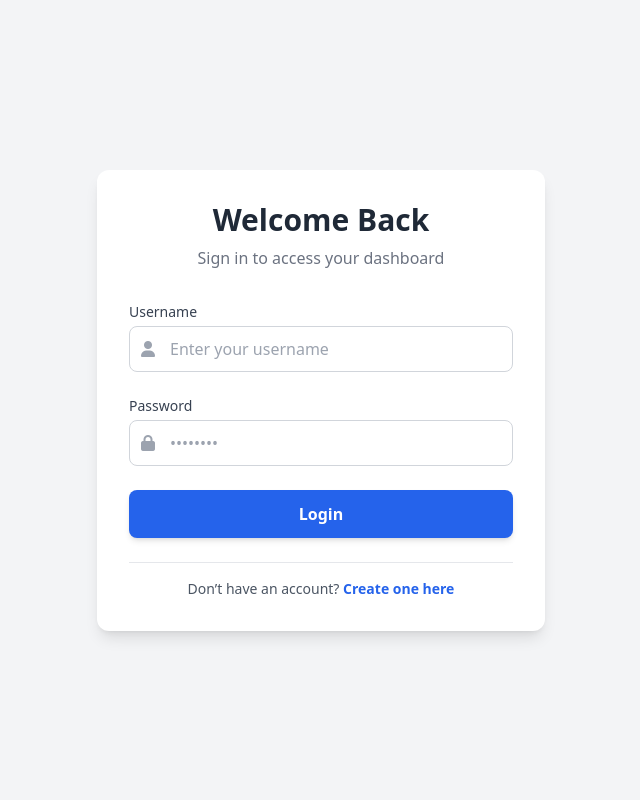
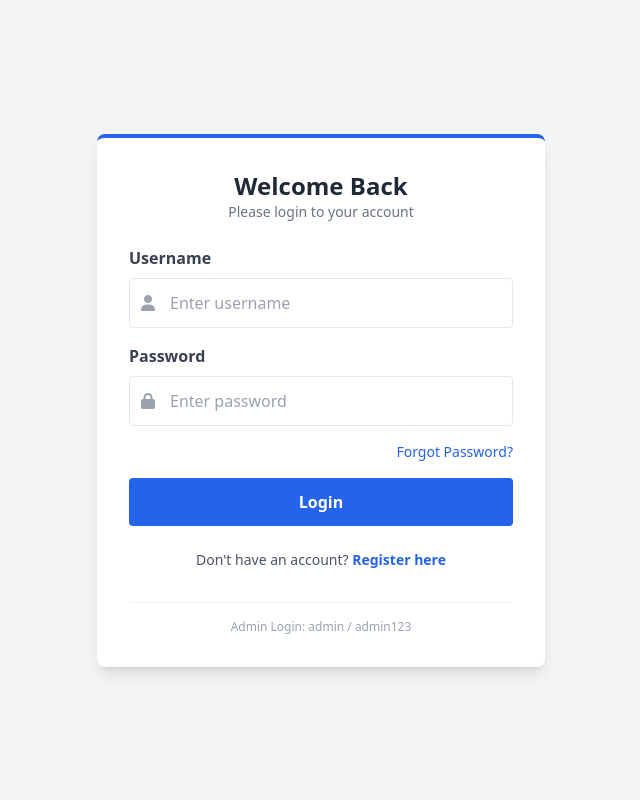
Before and after one commit to Manas10112004/assignment_checker, a Flask app: page /login in a window 1280 px wide. Shown: the whole page, without its empty margins (319-959 px from the left). Run offline with Flask 3, Linux system fonts and the light colour scheme; some libraries are stand-ins or nearby versions.

Commit message:
Update full system: Admin, Attendance, Security, Forgot Password

```diff
--- a/app/routes.py
+++ b/app/routes.py
@@ -4,66 +4,49 @@ from werkzeug.utils import secure_filename
 from sqlalchemy.orm.attributes import flag_modified
 from io import BytesIO
 import pypdf
-from pdf2image import convert_from_bytes  # Critical for Scanned PDFs
+from pdf2image import convert_from_bytes
+import uuid  # For unique tokens
 from datetime import datetime
 
 # --- IMPORTS ---
 from app.models import db, User, Assignment, Submission, Attendance
-# Import AI functions
 from app.ai_evaluator import compute_score, generate_answer_key, extract_text_from_image
 
 routes = Blueprint('routes', __name__)
 
 
-# --- HELPER: Smart Text Extractor (Digital + Scanned) ---
+# --- HELPER: Extract Text ---
 def extract_text_from_file(file_storage):
     filename = file_storage.filename.lower()
-
-    # 1. Handle PDFs (Smart Mode)
     if filename.endswith('.pdf'):
         try:
-            # Try reading as digital PDF first
             pdf_reader = pypdf.PdfReader(file_storage)
             text = ""
             for page in pdf_reader.pages:
                 extracted = page.extract_text()
-                if extracted:
-                    text += extracted + "\n"
-
-            # If text is empty, it's a SCANNED PDF -> Switch to Vision
-            if len(text.strip()) < 10:
-                print("PDF text is empty. Switching to Vision Mode...")
+                if extracted: text += extracted + "\n"
+            if len(text.strip()) < 10:  # Scanned PDF Check
                 file_storage.seek(0)
                 images = convert_from_bytes(file_storage.read())
-
                 for img in images:
                     img_byte_arr = BytesIO()
                     img.save(img_byte_arr, format='JPEG')
                     text += extract_text_from_image(img_byte_arr.getvalue()) + "\n"
-
             file_storage.seek(0)
             return text
-        except Exception as e:
-            print(f"PDF Error: {e}")
+        except:
             return ""
-
-    # 2. Handle Images (Direct Vision)
     elif filename.endswith(('.png', '.jpg', '.jpeg')):
         try:
             file_bytes = file_storage.read()
             text = extract_text_from_image(file_bytes)
             file_storage.seek(0)
             return text
-        except Exception as e:
-            print(f"Vision Error: {e}")
+        except:
             return ""
-
-    # 3. Handle Text Files
     else:
         try:
-            content = file_storage.read().decode('utf-8', errors='ignore')
-            file_storage.seek(0)
-            return content
+            return file_storage.read().decode('utf-8', errors='ignore')
         except:
             return ""
 
@@ -76,12 +59,30 @@ def home(): return redirect('/login')
 @routes.route('/login', methods=['GET', 'POST'])
 def login():
     if request.method == 'POST':
-        user = User.query.filter_by(username=request.form['username']).first()
-        if user and check_password_hash(user.password_hash, request.form['password']):
+        username = request.form['username']
+        password = request.form['password']
+
+        # --- 1. DEFAULT ADMIN BACKDOOR ---
+        if username == 'admin' and password == 'admin123':
+            admin = User.query.filter_by(username='admin').first()
+            if not admin:
+                admin = User(username='admin', password_hash=generate_password_hash('admin123'), role='admin')
+                db.session.add(admin)
+                db.session.commit()
+            session['user_id'] = admin.id
+            session['role'] = 'admin'
+            return redirect('/admin/dashboard')
+
+        user = User.query.filter_by(username=username).first()
+        if user and check_password_hash(user.password_hash, password):
             session['user_id'] = user.id
             session['role'] = user.role
             session['username'] = user.username
-            return redirect('/teacher/dashboard' if user.role == 'teacher' else '/student/dashboard')
+
+            if user.role == 'admin': return redirect('/admin/dashboard')
+            if user.role == 'teacher': return redirect('/teacher/dashboard')
+            return redirect('/student/dashboard')
+
         flash('Invalid credentials', 'danger')
     return render_template('login.html')
 
@@ -123,6 +124,54 @@ def register():
     return render_template('register.html')
 
 
+# --- FORGOT PASSWORD SYSTEM ---
+@routes.route('/forgot-password', methods=['GET', 'POST'])
+def forgot_password():
+    if request.method == 'POST':
+        username = request.form.get('username')
+        user = User.query.filter_by(username=username).first()
+
+        if user:
+            # Generate a secure token
+            token = str(uuid.uuid4())
+            user.reset_token = token
+            db.session.commit()
+
+            # SIMULATION: Since we don't have an email server, we flash the link
+            reset_link = url_for('routes.reset_password', token=token, _external=True)
+            flash(f"DEMO MODE: Password Reset Link (Click to Test): {reset_link}", "info")
+        else:
+            flash("User not found.", "danger")
+
+    return render_template('forgot_password.html')
+
+
+@routes.route('/reset-password/<token>', methods=['GET', 'POST'])
+def reset_password(token):
+    user = User.query.filter_by(reset_token=token).first()
+    if not user:
+        flash("Invalid or expired token.", "danger")
+        return redirect('/login')
+
+    if request.method == 'POST':
+        new_pass = request.form.get('password')
+        user.password_hash = generate_password_hash(new_pass)
+        user.reset_token = None  # Invalidate token
+        db.session.commit()
+        flash("Password reset successful! Please login.", "success")
+        return redirect('/login')
+
+    return render_template('reset_password.html')
+
+
+# --- ADMIN ROUTES ---
+@routes.route('/admin/dashboard')
+def admin_dashboard():
+    if session.get('role') != 'admin': return redirect('/login')
+    users = User.query.all()
+    return render_template('admin_dashboard.html', users=users)
+
+
 # --- TEACHER ROUTES ---
 @routes.route('/teacher/dashboard')
 def teacher_dashboard():
@@ -150,7 +199,6 @@ def update_teacher_profile():
         current_list.append(cls_obj)
         teacher.assigned_classes = current_list
         flag_modified(teacher, "assigned_classes")
-        flash(f"Class {cls_obj['class_name']} added!", "success")
 
     db.session.commit()
     return redirect('/teacher/dashboard')
@@ -159,23 +207,12 @@ def update_teacher_profile():
 @routes.route('/teacher/create-assignment', methods=['GET', 'POST'])
 def create_assignment():
     if session.get('role') != 'teacher': return redirect('/login')
-
-    teacher = User.query.get(session.get('user_id'))
-    if not teacher:
-        session.clear()
-        flash("Session expired.", "warning")
-        return redirect('/login')
+    teacher = User.query.get(session['user_id'])
 
     if request.method == 'POST':
         try:
             file = request.files.get('questionnaire_file')
             key_text = request.form.get('ai_generated_key')
-
-            if not request.form.get('class_name'):
-                flash("Class name is required", "danger")
-                return redirect('/teacher/create-assignment')
-
-            file_data = file.read() if file else None
 
             new_assign = Assignment(
                 title=request.form['title'],
@@ -185,18 +222,15 @@ def create_assignment():
                 teacher_name=teacher.username,
                 teacher_id=teacher.id,
                 answer_key_content=key_text,
-                questionnaire_file=file_data,
+                questionnaire_file=file.read() if file else None,
                 questionnaire_filename=secure_filename(file.filename) if file else "unknown.txt"
             )
             db.session.add(new_assign)
             db.session.commit()
             flash("Assignment Created!", "success")
             return redirect('/teacher/assignments')
-
         except Exception as e:
-            print(f"ERROR: {e}")
             flash(f"Error: {e}", "danger")
-            return redirect('/teacher/create-assignment')
 
     return render_template('create_assignment.html')
 
@@ -206,10 +240,7 @@ def generate_key_api():
     if session.get('role') != 'teacher': return {"error": "Unauthorized"}, 401
     file = request.files.get('file')
     if not file: return {"error": "No file"}, 400
-
     text = extract_text_from_file(file)
-    if not text.strip(): return {"error": "Could not read text from file."}, 400
-
     return {"key": generate_answer_key(text)}
 
 
@@ -218,21 +249,6 @@ def view_assignments():
     if session.get('role') != 'teacher': return redirect('/login')
     assignments = Assignment.query.filter_by(teacher_id=session['user_id']).all()
     return render_template('view_assignments.html', assignments=assignments)
-
-
-@routes.route('/teacher/assignments/<int:assignment_id>/edit', methods=['GET', 'POST'])
-def edit_assignment(assignment_id):
-    if session.get('role') != 'teacher': return redirect('/login')
-    assignment = Assignment.query.get_or_404(assignment_id)
-    if request.method == 'POST':
-        assignment.title = request.form.get('title')
-        assignment.class_name = request.form.get('class_name')
-        assignment.division = request.form.get('division')
-        assignment.subject_name = request.form.get('subject_name')
-        db.session.commit()
-        flash("Updated!", "success")
-        return redirect('/teacher/assignments')
-    return render_template('edit_assignment.html', assignment=assignment)
 
 
 @routes.route('/teacher/assignments/<int:assignment_id>/submissions')
@@ -253,6 +269,7 @@ def delete_assignment(id):
     return redirect('/teacher/assignments')
 
 
+# --- UPDATED: LECTURE-WISE ATTENDANCE ---
 @routes.route('/teacher/attendance', methods=['GET', 'POST'])
 def teacher_attendance():
     if session.get('role') != 'teacher': return redirect('/login')
@@ -261,19 +278,30 @@ def teacher_attendance():
     cls = request.args.get('class_name')
     div = request.args.get('div')
     students = []
+
     if cls and div:
         students = User.query.filter_by(role='student', class_name=cls, division=div).all()
 
     if request.method == 'POST':
-        date = datetime.strptime(request.form['date'], '%Y-%m-%d').date()
+        date_str = request.form['date']
+        subject_name = request.form['subject']  # <--- NEW FIELD
+        date = datetime.strptime(date_str, '%Y-%m-%d').date()
+
         for student in students:
             status = request.form.get(f"status_{student.id}")
             if status:
-                rec = Attendance(date=date, status=status, student_id=student.id,
-                                 teacher_id=teacher.id, class_name=cls, division=div)
+                rec = Attendance(
+                    date=date,
+                    lecture_subject=subject_name,  # <--- SAVING LECTURE NAME
+                    status=status,
+                    student_id=student.id,
+                    teacher_id=teacher.id,
+                    class_name=cls,
+                    division=div
+                )
                 db.session.add(rec)
         db.session.commit()
-        flash("Attendance Saved!", "success")
+        flash(f"Attendance for {subject_name} Saved!", "success")
         return redirect(f"/teacher/attendance?class_name={cls}&div={div}")
 
     return render_template('teacher_attendance.html', teacher=teacher, students=students,
@@ -291,14 +319,10 @@ def student_dashboard():
         file = request.files.get('student_answer')
         assign = Assignment.query.get(aid)
 
-        # Smart Extract (Handles Scanned PDFs & Images)
+        # Grading Logic
         student_text = extract_text_from_file(file)
-
-        # Grade (Llama 4 Maverick)
         score, feedback = compute_score(student_text, assign.answer_key_content)
 
-        # Save Submission
-        file.seek(0)
         sub = Submission(assignment_id=aid, student_id=student.id,
                          submitted_file=file.read(), score=score, detailed_feedback=feedback)
         db.session.add(sub)
@@ -306,15 +330,19 @@ def student_dashboard():
         flash(f"Graded: {score}%", "success")
         return redirect('/student/dashboard')
 
+    # --- STRICT ASSIGNMENT FILTERING ---
+    # Only show assignments that match the Student's Class AND Division
     assigns = Assignment.query.filter_by(class_name=student.class_name, division=student.division).all()
+
     my_subs = {s.assignment_id: s for s in Submission.query.filter_by(student_id=student.id).all()}
 
-    total = Attendance.query.filter_by(student_id=student.id).count()
-    present = Attendance.query.filter_by(student_id=student.id, status='Present').count()
-    pct = int((present / total) * 100) if total > 0 else 0
+    # Simple Attendance Stats (Total Lectures)
+    total_lectures = Attendance.query.filter_by(student_id=student.id).count()
+    present_lectures = Attendance.query.filter_by(student_id=student.id, status='Present').count()
+    pct = int((present_lectures / total_lectures) * 100) if total_lectures > 0 else 0
 
     return render_template('student_dashboard.html', student=student, assignments=assigns,
-                           submitted_map=my_subs, att_pct=pct, present_days=present, total_days=total)
+                           submitted_map=my_subs, att_pct=pct, present_days=present_lectures, total_days=total_lectures)
 
 
 @routes.route('/student/download/<int:id>')
@@ -329,24 +357,20 @@ def download_q(id):
 def chat_api():
     data = request.json
     user_message = data.get('message', '')
-
     if not user_message: return {"response": "I didn't hear anything!"}
 
     from app.ai_evaluator import get_groq_client
     client = get_groq_client()
-
     if not client: return {"response": "Error: AI Brain is offline."}
 
     try:
         completion = client.chat.completions.create(
             messages=[
-                {"role": "system",
-                 "content": "You are a helpful teaching assistant. Keep answers short and encouraging."},
+                {"role": "system", "content": "You are a helpful teaching assistant."},
                 {"role": "user", "content": user_message}
             ],
             model="llama-3.3-70b-versatile",
         )
         return {"response": completion.choices[0].message.content}
     except Exception as e:
-        print(f"Chat Error: {e}")
-        return {"response": "Sorry, I'm having trouble thinking right now."}
+        return {"response": "Thinking error."}
--- a/app/templates/login.html
+++ b/app/templates/login.html
@@ -1,47 +1,80 @@
-{% extends "base.html" %}
+<!DOCTYPE html>
+<html lang="en">
+<head>
+    <meta charset="UTF-8">
+    <meta name="viewport" content="width=device-width, initial-scale=1.0">
+    <title>Login - AI Assignment Checker</title>
+    <script src="https://cdn.tailwindcss.com"></script>
+    <link rel="stylesheet" href="https://cdnjs.cloudflare.com/ajax/libs/font-awesome/6.0.0/css/all.min.css">
+</head>
+<body class="bg-gray-100 flex items-center justify-center min-h-screen">
 
-{% block content %}
-<div class="flex items-center justify-center min-h-screen bg-gray-100">
-  <div class="w-full max-w-md bg-white rounded-xl p-8 shadow-lg">
-    <div class="text-center mb-8">
-      <h1 class="text-3xl font-bold text-gray-800">Welcome Back</h1>
-      <p class="text-gray-500 mt-2">Sign in to access your dashboard</p>
+    <div class="bg-white p-8 rounded-lg shadow-lg w-full max-w-md border-t-4 border-blue-600">
+        <div class="text-center mb-6">
+            <h1 class="text-2xl font-bold text-gray-800">Welcome Back</h1>
+            <p class="text-gray-500 text-sm">Please login to your account</p>
         </div>
 
-    <form method="POST" class="space-y-6">
+        {% with messages = get_flashed_messages(with_categories=true) %}
+            {% if messages %}
+                <div class="mb-4">
+                    {% for category, message in messages %}
+                        <div class="p-3 rounded text-sm text-white font-bold
+                                    {% if category == 'success' %} bg-green-500
+                                    {% elif category == 'danger' %} bg-red-500
+                                    {% else %} bg-blue-500 {% endif %}">
+                            {{ message }}
+                        </div>
+                    {% endfor %}
+                </div>
+            {% endif %}
+        {% endwith %}
+
+        <form method="POST" action="/login" class="space-y-4">
+
             <div>
-        <label class="block text-sm font-medium text-gray-700 mb-1">Username</label>
+                <label class="block text-gray-700 font-bold mb-2">Username</label>
                 <div class="relative">
                     <span class="absolute inset-y-0 left-0 flex items-center pl-3 text-gray-400">
                         <i class="fas fa-user"></i>
                     </span>
-          <input name="username" type="text" required placeholder="Enter your username"
-                 class="w-full pl-10 p-2.5 border border-gray-300 rounded-lg focus:ring-2 focus:ring-blue-500 focus:outline-none transition">
+                    <input type="text" name="username" placeholder="Enter username" required
+                           class="w-full pl-10 p-3 border rounded focus:outline-none focus:ring-2 focus:ring-blue-500">
                 </div>
             </div>
 
             <div>
-        <label class="block text-sm font-medium text-gray-700 mb-1">Password</label>
+                <label class="block text-gray-700 font-bold mb-2">Password</label>
                 <div class="relative">
                     <span class="absolute inset-y-0 left-0 flex items-center pl-3 text-gray-400">
                         <i class="fas fa-lock"></i>
                     </span>
-          <input name="password" type="password" required placeholder="••••••••"
-                 class="w-full pl-10 p-2.5 border border-gray-300 rounded-lg focus:ring-2 focus:ring-blue-500 focus:outline-none transition">
+                    <input type="password" name="password" placeholder="Enter password" required
+                           class="w-full pl-10 p-3 border rounded focus:outline-none focus:ring-2 focus:ring-blue-500">
                 </div>
             </div>
 
-      <button type="submit" class="w-full bg-blue-600 text-white font-bold py-3 rounded-lg hover:bg-blue-700 transition duration-200 shadow-md">
+            <div class="flex justify-end">
+                <a href="/forgot-password" class="text-sm text-blue-600 hover:text-blue-800 hover:underline">
+                    Forgot Password?
+                </a>
+            </div>
+
+            <button type="submit" class="w-full bg-blue-600 text-white font-bold py-3 rounded hover:bg-blue-700 transition duration-200">
                 Login
             </button>
+
         </form>
 
-    <div class="mt-6 text-center border-t pt-4">
-      <p class="text-sm text-gray-600">
-        Don’t have an account?
-        <a href="/register" class="text-blue-600 hover:text-blue-800 font-semibold transition">Create one here</a>
-      </p>
+        <div class="mt-6 text-center text-sm text-gray-600">
+            Don't have an account?
+            <a href="/register" class="text-blue-600 font-bold hover:underline">Register here</a>
+        </div>
+
+        <div class="mt-8 pt-4 border-t border-gray-100 text-center text-xs text-gray-400">
+            <p>Admin Login: admin / admin123</p>
         </div>
     </div>
-</div>
-{% endblock %}
+
+</body>
+</html>
```
Also changed, not shown: app/models.py (+18 -4 lines), app/templates/admin_dashboard.html (added, +39 -0 lines), app/templates/forgot_password.html (added, +27 -0 lines), app/templates/reset_password.html (added, +16 -0 lines). Lines whose indentation alone changed are shown as unchanged.
